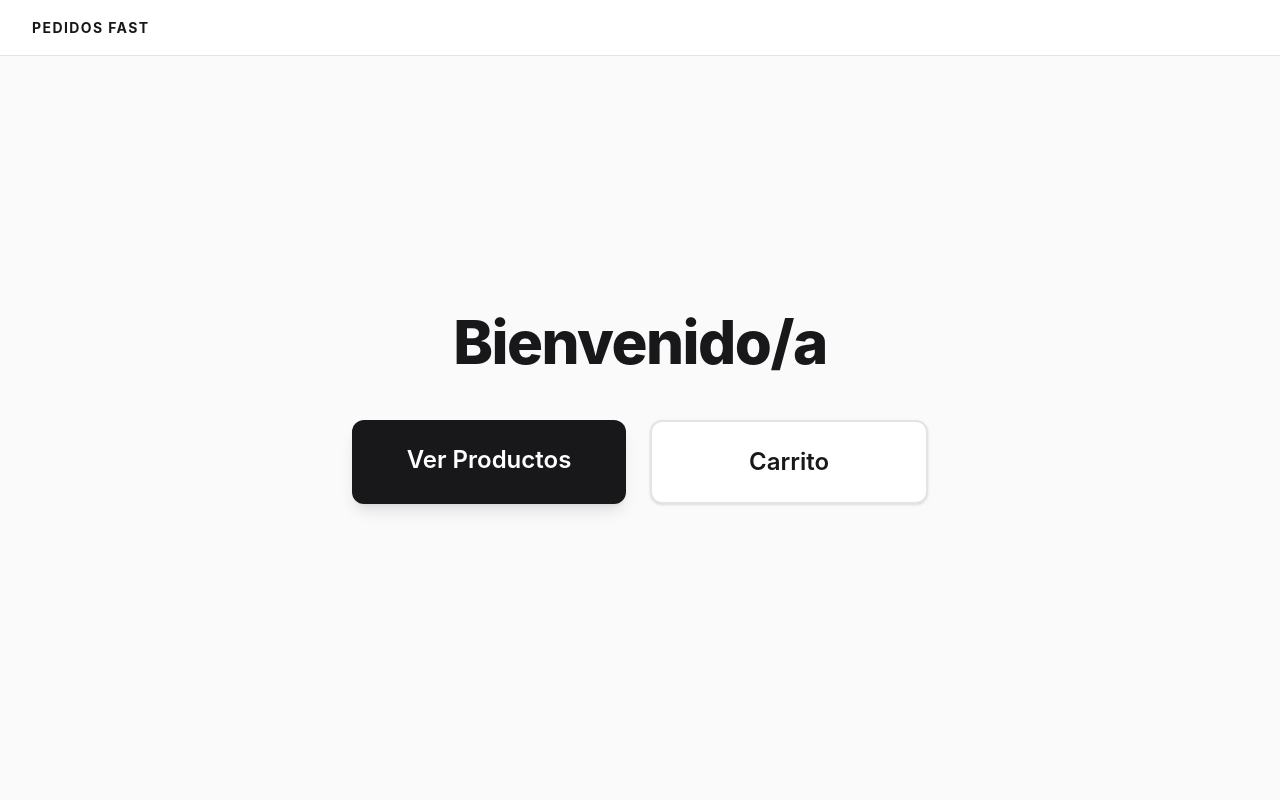
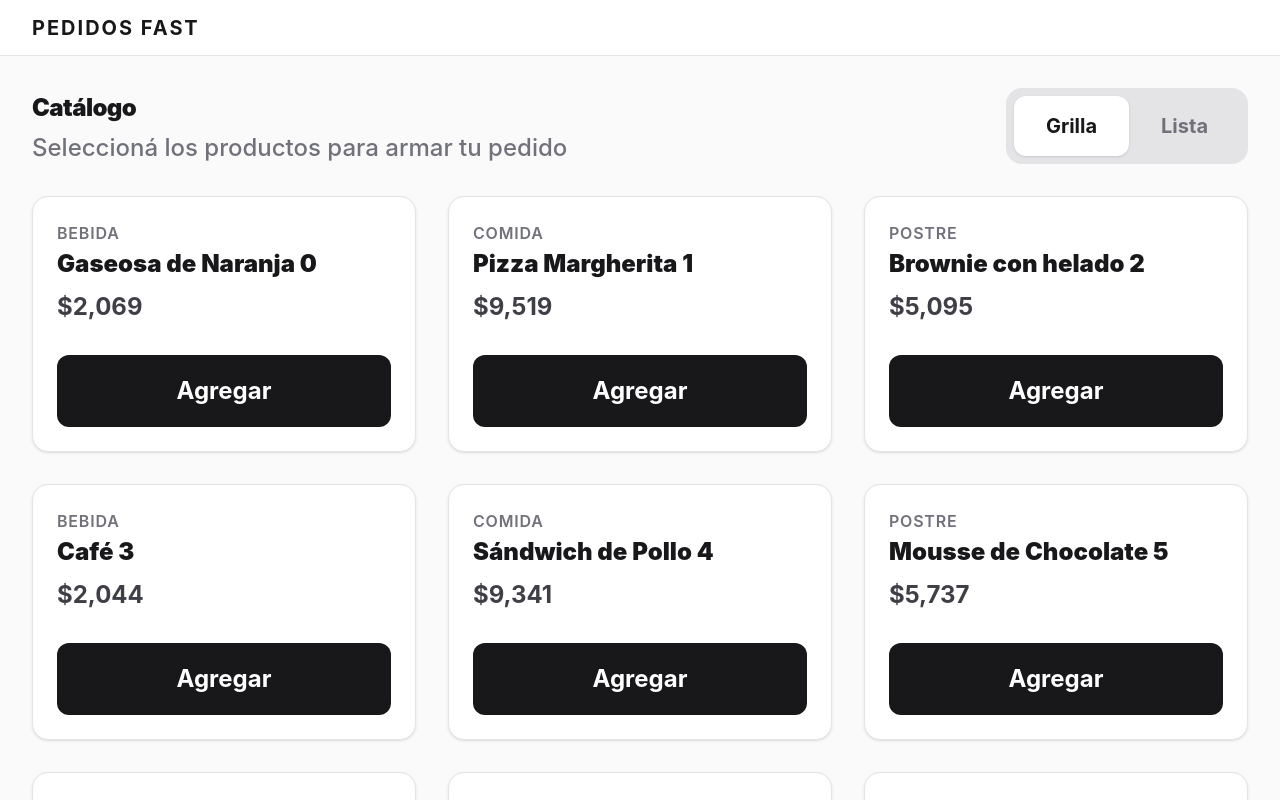
Before and after one commit to facundovanni/challenge-pedidos-fv, an Angular app: page /products in a window 1280 px wide. Before the commit this address led to /. Built offline with nearby package versions, Linux system fonts and the light colour scheme.

Commit message:
add products list and item

```diff
--- a/src/app/app.routes.ts
+++ b/src/app/app.routes.ts
@@ -7,7 +7,11 @@ export const routes: Routes = [
     component: HomePageComponent
   },
   {
+    path: 'products',
+    loadChildren: () => import('./features/products/products.routes'),
+  },
+  {
     path: '**',
-    redirectTo: '/'
+    redirectTo: ''
   }
 ];
--- /dev/null
+++ b/src/app/features/products/product-item/product-item.component.html
@@ -0,0 +1,29 @@
+<div class="flex flex-col justify-between h-full p-6 bg-white border border-zinc-200 rounded-2xl shadow-sm">
+
+  <div class="mb-8">
+    <span class="text-md font-semibold uppercase tracking-wider text-zinc-500 mb-1 block">
+      {{ product().category.name }}
+    </span>
+    <h3 class="text-2xl font-black text-zinc-900 leading-tight">
+      {{ product().name }}
+    </h3>
+    <p class="text-2xl mt-3 font-bold text-zinc-700">
+      {{ product().price | currency:'$':'symbol':'1.0-0' }}
+    </p>
+  </div>
+
+  <div class="mt-auto">
+    @if (quantity() === 0) {
+      <button (click)="onAdd()"
+              class="w-full place-content-center py-5 text-2xl font-bold text-white bg-zinc-900 hover:bg-zinc-800 rounded-xl focus:outline-none focus:ring-4 focus:ring-zinc-300 transition-colors active:scale-95 cursor-pointer">
+        Agregar
+      </button>
+    } @else {
+      <app-stepper
+        [quantity]="quantity()"
+        (increment)="onAdd()"
+        (decrement)="onRemove()"
+      />
+    }
+  </div>
+</div>
--- /dev/null
+++ b/src/app/features/products/product-item/product-item.component.ts
@@ -0,0 +1,28 @@
+import {CurrencyPipe } from '@angular/common';
+import { Component, input, output } from '@angular/core';
+import { Product } from '../../../core/interface/product.interface';
+import { StepperComponent } from '../../../shared/components/stepper/stepper.component';
+
+@Component({
+  selector: 'app-product-item',
+  standalone: true,
+  imports: [
+    CurrencyPipe, StepperComponent
+  ],
+  templateUrl: './product-item.component.html',
+})
+export class ProductItemComponent {
+  public product = input.required<Product>();
+  public quantity = input<number>(0);
+
+  public add = output<Product>();
+  public remove = output<Product>();
+
+  onAdd() {
+    this.add.emit(this.product());
+  }
+
+  onRemove() {
+    this.remove.emit(this.product());
+  }
+}
--- /dev/null
+++ b/src/app/features/products/product-list/product-list.component.html
@@ -0,0 +1,55 @@
+<div class="flex flex-col gap-8 h-full">
+
+  <header class="flex flex-col md:flex-row justify-between items-start md:items-end gap-6">
+    <div>
+      <h1 class="text-2xl font-black tracking-tight text-zinc-900">
+        Catálogo
+      </h1>
+      <p class="text-2xl text-zinc-500 mt-2 font-medium">
+        Seleccioná los productos para armar tu pedido
+      </p>
+    </div>
+
+    <div class="flex p-2 bg-zinc-200 rounded-2xl select-none">
+      <button (click)="toggleView('grid')"
+              class="px-8 py-4 rounded-xl text-xl font-bold transition-all cursor-pointer"
+              [class]="viewMode() === 'grid' ? 'bg-white shadow-sm text-zinc-900' : 'text-zinc-500 hover:text-zinc-700'">
+        Grilla
+      </button>
+      <button (click)="toggleView('list')"
+              class="px-8 py-4 rounded-xl text-xl font-bold transition-all cursor-pointer"
+              [class]="viewMode() === 'list' ? 'bg-white shadow-sm text-zinc-900' : 'text-zinc-500 hover:text-zinc-700'">
+        Lista
+      </button>
+    </div>
+  </header>
+
+  @if (isLoading()) {
+    <div class="flex justify-center items-center py-20 grow">
+      <div class="animate-spin rounded-full h-16 w-16 border-b-4 border-zinc-900"></div>
+    </div>
+  } @else {
+    <section class="grow pb-12">
+      <div [class]="viewMode() === 'grid' ? 'grid grid-cols-1 md:grid-cols-2 xl:grid-cols-3 gap-8' : 'flex flex-col gap-6'">
+
+        @for (product of products(); track product.id) {
+          <app-product-item
+            [product]="product"
+            [quantity]="getQuantity(product.id)"
+            (add)="onAddToCart($event)"
+            (remove)="onRemoveFromCart($event)">
+          </app-product-item>
+        } @empty {
+
+          <div class="col-span-full flex flex-col items-center justify-center py-24 text-center bg-zinc-50 rounded-3xl border-2 border-dashed border-zinc-200">
+            <svg class="w-20 h-20 text-zinc-400 mb-6" fill="none" stroke="currentColor" viewBox="0 0 24 24">
+              <path stroke-linecap="round" stroke-linejoin="round" stroke-width="2" d="M9.172 16.172a4 4 0 015.656 0M9 10h.01M15 10h.01M21 12a9 9 0 11-18 0 9 9 0 0118 0z"></path>
+            </svg>
+            <p class="text-3xl text-zinc-900 font-black tracking-tight">No encontramos productos</p>
+          </div>
+
+        }
+      </div>
+    </section>
+  }
+</div>
--- /dev/null
+++ b/src/app/features/products/product-list/product-list.component.ts
@@ -0,0 +1,62 @@
+import { Component, DestroyRef, inject, signal } from '@angular/core';
+import { takeUntilDestroyed } from '@angular/core/rxjs-interop';
+import { ActivatedRoute, Router } from '@angular/router';
+import { Product } from '../../../core/interface/product.interface';
+import { ProductService } from '../../../core/services/product.service';
+import { ProductItemComponent } from '../product-item/product-item.component';
+
+@Component({
+  selector: 'app-product-list',
+  standalone: true,
+  imports: [ProductItemComponent
+  ],
+  templateUrl: './product-list.component.html',
+})
+export class ProductListComponent {
+  private productService = inject(ProductService);
+  private router = inject(Router);
+  private route = inject(ActivatedRoute);
+  private destroyRef = inject(DestroyRef);
+
+  products = signal<Product[]>([]);
+  isLoading = signal<boolean>(true);
+  viewMode = signal<'grid' | 'list'>('grid');
+
+  ngOnInit() {
+    this.route.queryParams
+      .pipe(takeUntilDestroyed(this.destroyRef))
+      .subscribe(params => {
+        this.fetchProducts(params);
+      });
+  }
+
+  async fetchProducts(params: Record<string, any>) {
+    this.isLoading.set(true);
+    try {
+      const result = await this.productService.getProducts(params);
+      this.products.set(result);
+    } catch (error) {
+      console.error('Error cargando productos:', error);
+    } finally {
+      this.isLoading.set(false);
+    }
+  }
+
+  toggleView(mode: 'grid' | 'list') {
+    this.viewMode.set(mode);
+  }
+
+  onAddToCart(product: Product) {
+    console.log('add', { product });
+  }
+
+  onRemoveFromCart(product: Product) {
+    console.log('remove', { product });
+  }
+
+  getQuantity(productId: number): number {
+    console.log('getQuantity', { productId });
+    const item = { quantity: 0};
+    return item ? item.quantity : 0;
+  }
+}
--- /dev/null
+++ b/src/app/features/products/products.routes.ts
@@ -0,0 +1,13 @@
+
+import { Routes } from '@angular/router';
+
+export const productRoutes: Routes = [
+  {
+    path: '',
+    loadComponent: () =>
+      import('./product-list/product-list.component').then(m => m.ProductListComponent),
+    title: 'Listado de Productos'
+  },
+];
+
+export default productRoutes;
--- a/src/app/shared/components/header/header.component.html
+++ b/src/app/shared/components/header/header.component.html
@@ -1,5 +1,5 @@
 <header class="h-14 border-b border-zinc-200 bg-white px-4 md:px-8 flex items-center justify-between shrink-0 select-none">
-  <a routerLink="/" class="text-sm font-bold tracking-widest text-zinc-900 hover:text-zinc-500 transition-colors uppercase">
+  <a routerLink="/" class="text-xl font-bold tracking-widest text-zinc-900 hover:text-zinc-500 transition-colors uppercase">
     Pedidos Fast
   </a>
 
--- a/src/app/shared/components/header/header.component.ts
+++ b/src/app/shared/components/header/header.component.ts
@@ -1,9 +1,10 @@
 import { Component } from '@angular/core';
+import { RouterLink } from '@angular/router';
 
 @Component({
   selector: 'app-header',
   standalone: true,
-  imports: [],
+  imports: [RouterLink],
   templateUrl: './header.component.html',
 })
 export class HeaderComponent { }
--- a/src/app/shared/components/home-page/home-page.component.ts
+++ b/src/app/shared/components/home-page/home-page.component.ts
@@ -1,9 +1,10 @@
 import { Component } from '@angular/core';
+import { RouterLink } from '@angular/router';
 
 @Component({
   selector: 'app-home-page',
   standalone: true,
-  imports: [],
+  imports: [RouterLink],
   templateUrl: './home-page.component.html',
 })
 export class HomePageComponent { }
--- /dev/null
+++ b/src/app/shared/components/stepper/stepper.component.html
@@ -0,0 +1,15 @@
+<div class="flex items-center justify-between border-2 border-zinc-900 rounded-xl bg-zinc-50 overflow-hidden">
+  <button (click)="decrement.emit()"
+          class="w-1/3 py-4 text-3xl font-black text-zinc-900 hover:bg-zinc-200 active:bg-zinc-300 transition-colors cursor-pointer select-none">
+    -
+  </button>
+
+  <span class="w-1/3 text-center text-2xl font-black text-zinc-900 select-none">
+    {{ quantity() }}
+  </span>
+
+  <button (click)="increment.emit()"
+          class="w-1/3 py-4 text-3xl font-black text-zinc-900 hover:bg-zinc-200 active:bg-zinc-300 transition-colors cursor-pointer select-none">
+    +
+  </button>
+</div>
--- /dev/null
+++ b/src/app/shared/components/stepper/stepper.component.ts
@@ -0,0 +1,13 @@
+import { Component, input, output } from '@angular/core';
+
+@Component({
+  selector: 'app-stepper',
+  standalone: true,
+  templateUrl: './stepper.component.html'
+})
+export class StepperComponent {
+  quantity = input.required<number>();
+
+  increment = output<void>();
+  decrement = output<void>();
+}
```
